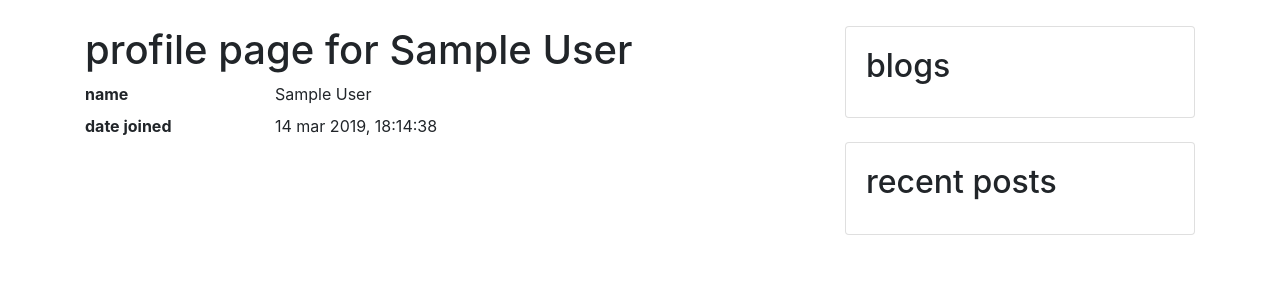
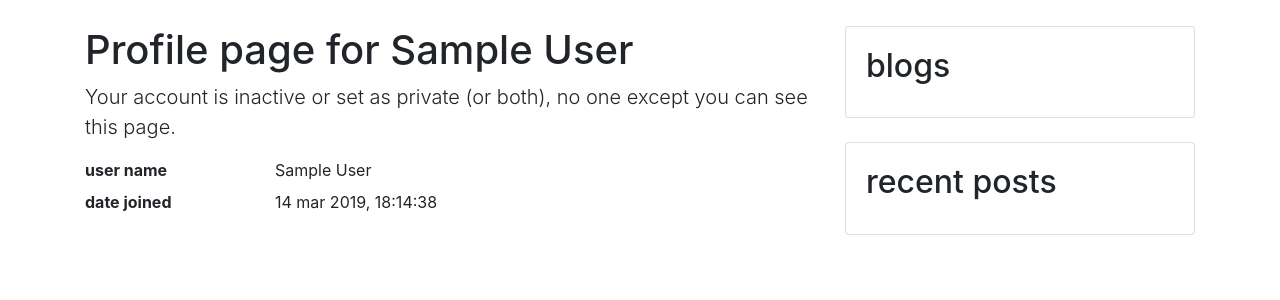
Before and after one commit to zgoda/devlog, a Flask app: template src/devlog/templates/user/profile.jinja in a window 1280 px wide. Shown: the part 56-356 px from the top of the page. Run offline with Flask 2, Linux system fonts and the light colour scheme; the template is opened without the code that fills it: values that come from a table or form of the project are taken from there, others are empty; the visitor is signed in with stand-in values (Sample User, id 1); parts of the project's set-up code (start-up, migrations or seed data) failed here and were passed over; some libraries are stand-ins or nearby versions.

Commit message:
Tests for user profile view

```diff
--- a/src/devlog/templates/user/profile.jinja
+++ b/src/devlog/templates/user/profile.jinja
@@ -1,11 +1,14 @@
 {% extends "user/base.jinja" %}
 
-{% block pagetitle %}{{ gettext('profile page for %(user_name)s', user_name=user.display_name()) }}{% endblock %}
+{% block pagetitle %}{{ gettext('Profile page for %(user_name)s', user_name=user.display_name()) }}{% endblock %}
 
 {% block content %}
-<h1>{{ gettext('profile page for %(user_name)s', user_name=user.display_name()) }}</h1>
+<h1>{{ gettext('Profile page for %(user_name)s', user_name=user.display_name()) }}</h1>
+{% if user == current_user and not (user.active and user.public) %}
+<p class="lead">{{ gettext('Your account is inactive or set as private (or both), no one except you can see this page') }}.</p>
+{% endif %}
 <dl class="row">
-  <dt class="col-sm-3">{{ gettext('name') }}</dt>
+  <dt class="col-sm-3">{{ gettext('user name') }}</dt>
   <dd class="col-sm-9">{{ user.display_name() }}</dd>
   <dt class="col-sm-3">{{ gettext('date joined') }}</dt>
   <dd class="col-sm-9">{{ user.created|datetimeformat('medium') }}</dd>
--- a/src/devlog/user/views.py
+++ b/src/devlog/user/views.py
@@ -34,7 +34,7 @@ def account():
 @login_required
 def profile(user_id):
     user = User.query.get_or_404(user_id)
-    if not (user.public and user.active):
+    if user != current_user and not (user.public and user.active):
         abort(404)
     context = {
         'user': user
```
Also changed, not shown: tests/test_user_views.py (+37 -0 lines).
